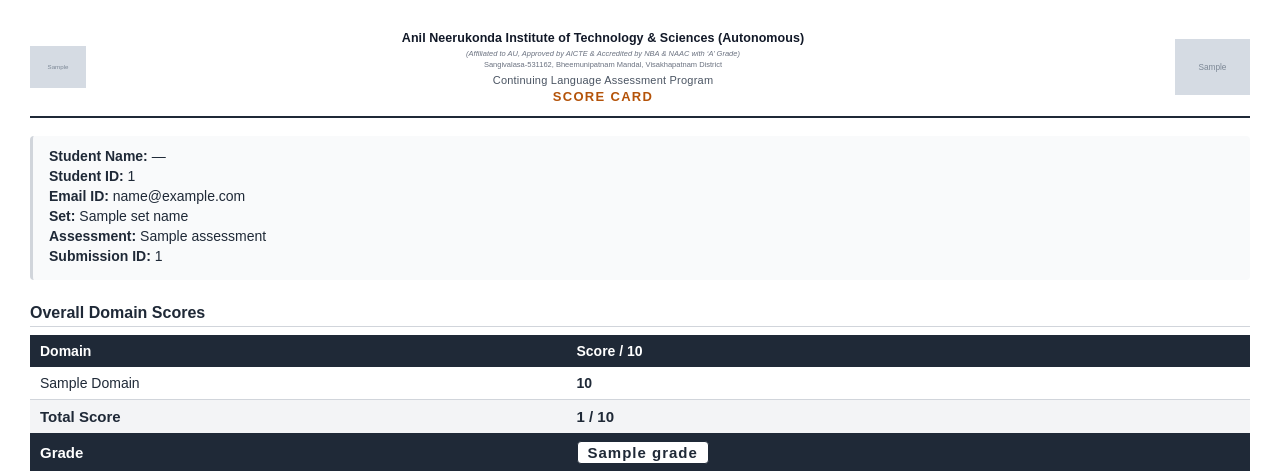
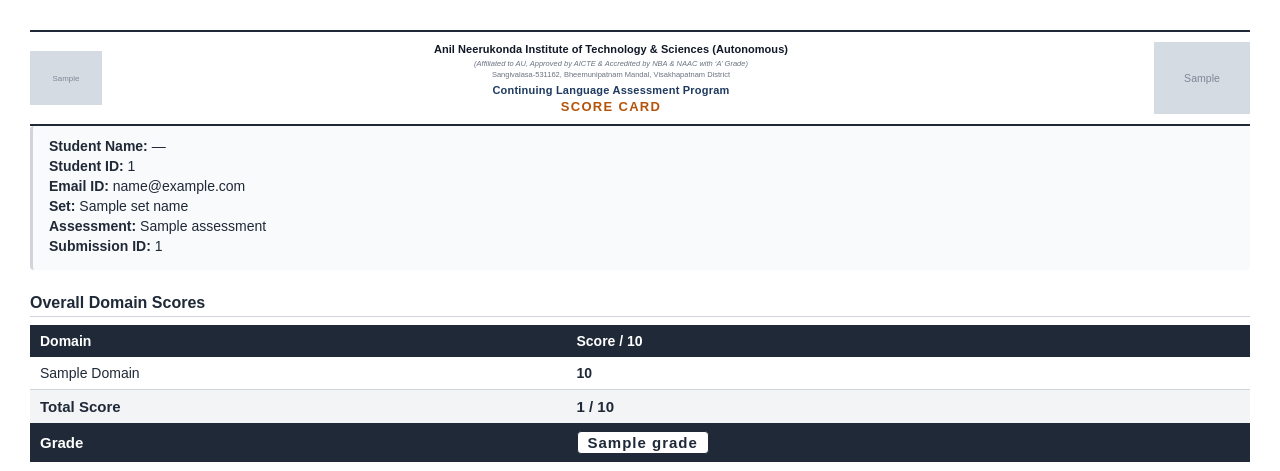
Before and after one commit to pranav2004-bit/CLAP, a Django app: template django-backend/api/templates/reports/submission_report.html in a window 1280 px wide. Shown: the top 471 px of the page. Run offline with Django 4.2, Linux system fonts and the light colour scheme; the template is opened without the code that fills it: most values are stand-ins (such as "Sample title", 1, 10 or a date in 2020); grey boxes marked "Sample" are stand-in pictures; data that the repository does not hold is empty; parts of the project's set-up code (start-up, migrations or seed data) failed here and were passed over.

Commit message:
fix: report header — top border, single-line institution name, equal logo heights, remove gap, navy CLAP program text
Co-Authored-By: Claude Sonnet 4.6 <noreply@anthropic.com>

```diff
--- a/django-backend/api/templates/reports/submission_report.html
+++ b/django-backend/api/templates/reports/submission_report.html
@@ -10,7 +10,7 @@
     .content { padding: 30px 30px 20px 30px; }
     h2 { font-size: 16px; margin: 24px 0 8px; color: #1f2937; border-bottom: 1px solid #d1d5db; padding-bottom: 4px; }
     h3 { font-size: 14px; margin: 16px 0 6px; color: #374151; }
-    .header { border-bottom: 2px solid #1f2937; padding-bottom: 12px; margin-bottom: 18px; }
+    .header { border-top: 2px solid #1f2937; border-bottom: 2px solid #1f2937; padding-top: 10px; padding-bottom: 10px; margin-bottom: 0; }
     .meta { margin-bottom: 20px; background: #f9fafb; padding: 12px 16px; border-radius: 4px; border-left: 3px solid #d1d5db; }
     .meta div { margin-bottom: 4px; }
     /* Horizontal-lines-only table — no vertical cell borders */
@@ -67,25 +67,25 @@
     <table style="width:100%;border:none;margin:0;border-collapse:collapse;">
       <tr>
         <!-- Left: ANITS logo -->
-        <td style="border:none;padding:0;vertical-align:middle;width:56px;">
+        <td style="border:none;padding:0;vertical-align:middle;width:72px;">
           {% if anits_logo_data_uri %}
           <img src="{{ anits_logo_data_uri }}" alt="ANITS"
-               style="height:56px;width:56px;object-fit:contain;display:block;" />
+               style="height:72px;width:72px;object-fit:contain;display:block;" />
           {% endif %}
         </td>
         <!-- Center: Institution name, program name, score card -->
         <td style="border:none;padding:0 12px;vertical-align:middle;text-align:center;">
-          <div style="font-size:12.5px;font-weight:800;color:#111827;letter-spacing:0.005em;line-height:1.35;">Anil Neerukonda Institute of Technology &amp; Sciences (Autonomous)</div>
+          <div style="font-size:11px;font-weight:800;color:#111827;letter-spacing:0.005em;line-height:1.35;white-space:nowrap;">Anil Neerukonda Institute of Technology &amp; Sciences (Autonomous)</div>
           <div style="font-size:7.5px;font-weight:400;color:#6b7280;margin-top:2px;font-style:italic;line-height:1.4;">(Affiliated to AU, Approved by AICTE &amp; Accredited by NBA &amp; NAAC with &lsquo;A&rsquo; Grade)</div>
           <div style="font-size:7.5px;font-weight:400;color:#6b7280;margin-top:1px;line-height:1.4;">Sangivalasa-531162, Bheemunipatnam Mandal, Visakhapatnam District</div>
-          <div style="font-size:11px;font-weight:500;color:#4b5563;margin-top:3px;letter-spacing:0.02em;">Continuing Language Assessment Program</div>
+          <div style="font-size:11px;font-weight:600;color:#1e3a5f;margin-top:3px;letter-spacing:0.02em;">Continuing Language Assessment Program</div>
           <div style="font-size:13px;font-weight:800;color:#b45309;margin-top:3px;letter-spacing:0.1em;text-transform:uppercase;">Score Card</div>
         </td>
-        <!-- Right: CLAP logo — same height as ANITS logo (56px), wider max-width so the full logo is visible -->
+        <!-- Right: CLAP logo — height matches center content (~72px) -->
         <td style="border:none;padding:0;vertical-align:middle;text-align:right;width:130px;">
           {% if logo_data_uri %}
           <img src="{{ logo_data_uri }}" alt="CLAP"
-               style="height:56px;max-width:130px;width:auto;object-fit:contain;display:block;margin-left:auto;" />
+               style="height:72px;max-width:130px;width:auto;object-fit:contain;display:block;margin-left:auto;" />
           {% endif %}
         </td>
       </tr>
```
